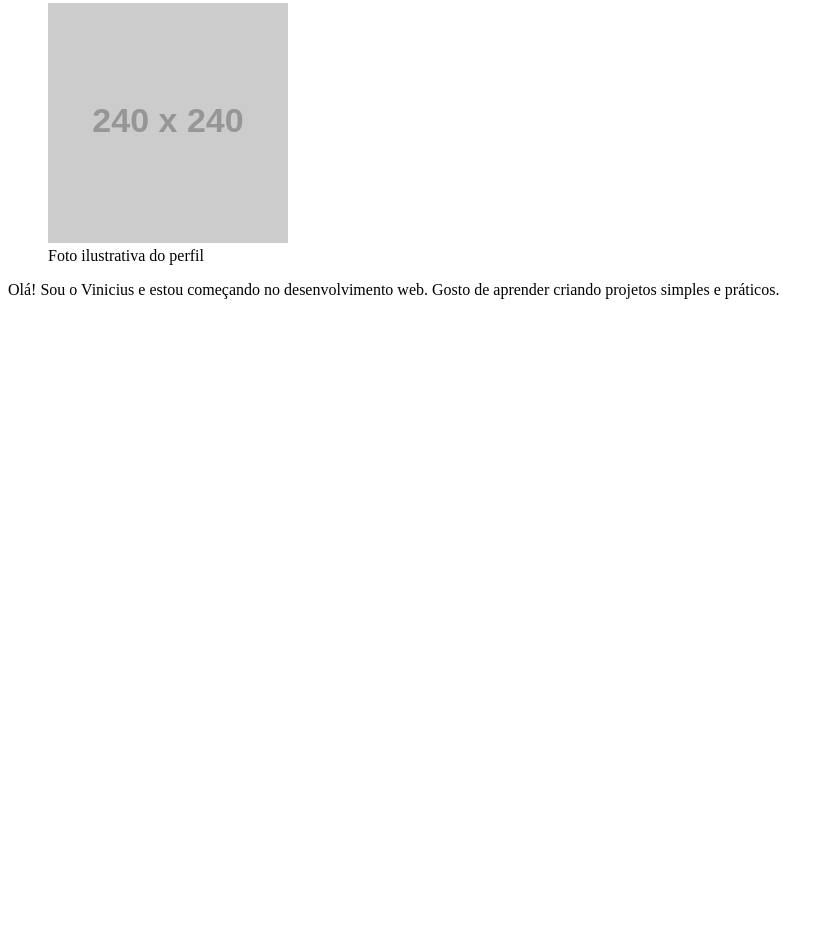
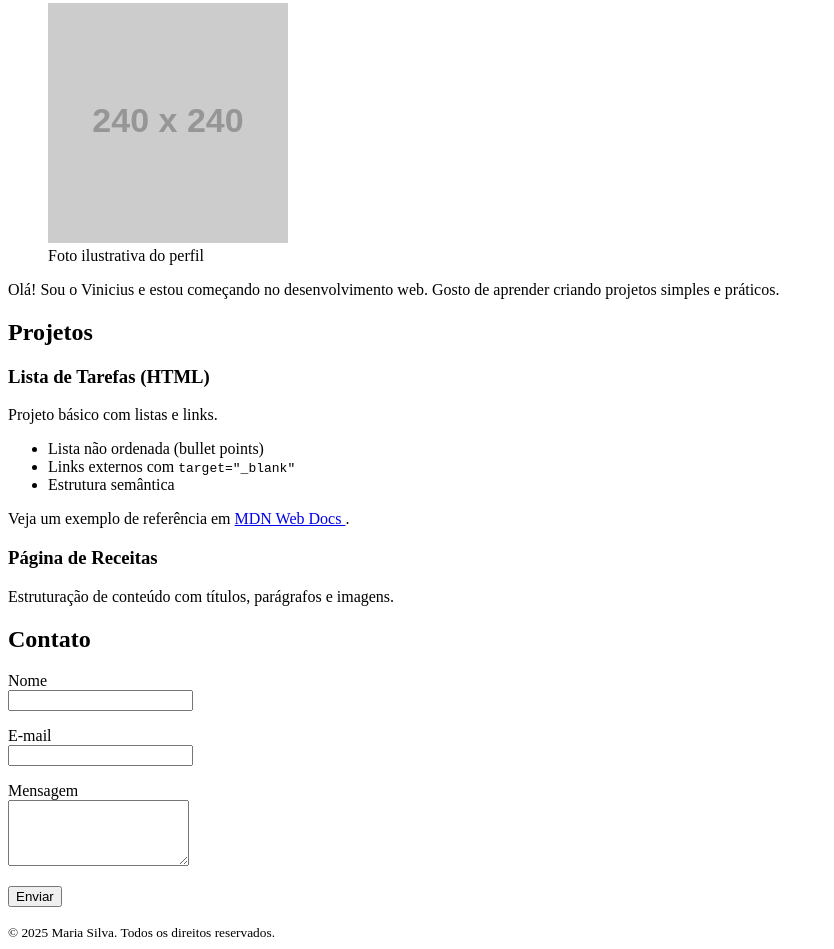
Before and after one commit to galvao-vinicius/portfolio-html., a plain HTML site: page index.html in a window 1280 px wide. Shown: the part 232-1181 px from the top of the page, without its empty margins (0-834 px from the left). Before the commit the page ends 800 px from the top, so only its background shows below. Drawn offline with Linux system fonts and the light colour scheme; placeholder pictures from the web are drawn by us.

Commit message:
Update index.html

```diff
--- a/index.html
+++ b/index.html
@@ -3,12 +3,13 @@
 <head>
   <meta charset="utf-8">
   <meta name="viewport" content="width=device-width, initial-scale=1">
-<title>Portfólio de Vinicius galvao</title>
+  <title>Portfólio de Vinicius Galvão</title>
   <meta name="description" content="Portfólio simples feito em HTML puro.">
+  <link rel="stylesheet" href="styles.css">
 </head>
 <body>
+
   <header>
-
     <h1>Portfólio de Vinicius Galvão</h1>
     <p>Estudante de desenvolvimento web — HTML, CSS e JavaScript.</p>
     <nav aria-label="Navegação principal">
@@ -18,12 +19,13 @@
         <li><a href="#contato">Contato</a></li>
       </ul>
     </nav>
-</header><main>
+  </header>
+
+  <main>
     <section id="sobre">
       <h2>Sobre</h2>
       <figure>
-<img src="https://via.placeholder.com/240" alt="Retrato de Maria sorrindo
-de frente.">
+        <img src="https://via.placeholder.com/240" alt="Retrato de Maria sorrindo de frente.">
         <figcaption>Foto ilustrativa do perfil</figcaption>
       </figure>
       <p>
@@ -31,5 +33,57 @@ Olá! Sou o Vinicius e estou começando no desenvolvimento web.
         Gosto de aprender criando projetos simples e práticos.
       </p>
     </section>
+
+    <section id="projetos">
+      <h2>Projetos</h2>
+
+      <article>
+        <h3>Lista de Tarefas (HTML)</h3>
+        <p>Projeto básico com listas e links.</p>
+        <ul>
+          <li>Lista não ordenada (bullet points)</li>
+          <li>Links externos com <code>target="_blank"</code></li>
+          <li>Estrutura semântica</li>
+        </ul>
+        <p>
+          Veja um exemplo de referência em
+          <a href="https://developer.mozilla.org/pt-BR/docs/Web/HTML" target="_blank" rel="noopener">
+            MDN Web Docs
+          </a>.
+        </p>
+      </article>
+
+      <article>
+        <h3>Página de Receitas</h3>
+        <p>Estruturação de conteúdo com títulos, parágrafos e imagens.</p>
+      </article>
+    </section>
+
+    <section id="contato">
+      <h2>Contato</h2>
+      <form action="#" method="post">
+        <p>
+          <label for="nome">Nome</label><br>
+          <input id="nome" name="nome" type="text" required>
+        </p>
+        <p>
+          <label for="email">E-mail</label><br>
+          <input id="email" name="email" type="email" required>
+        </p>
+        <p>
+          <label for="mensagem">Mensagem</label><br>
+          <textarea id="mensagem" name="mensagem" rows="4" required></textarea>
+        </p>
+        <p>
+          <button type="submit">Enviar</button>
+        </p>
+      </form>
+    </section>
+  </main>
+
+  <footer>
+    <small>&copy; 2025 Maria Silva. Todos os direitos reservados.</small>
+  </footer>
+
 </body>
 </html>
```
Lines whose indentation alone changed are shown as unchanged.
